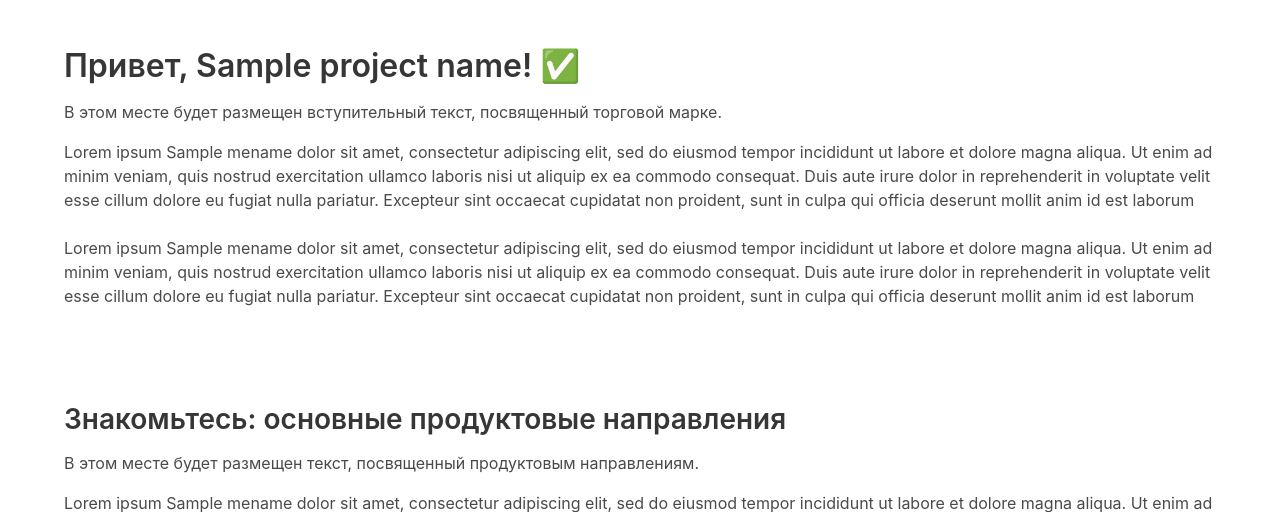
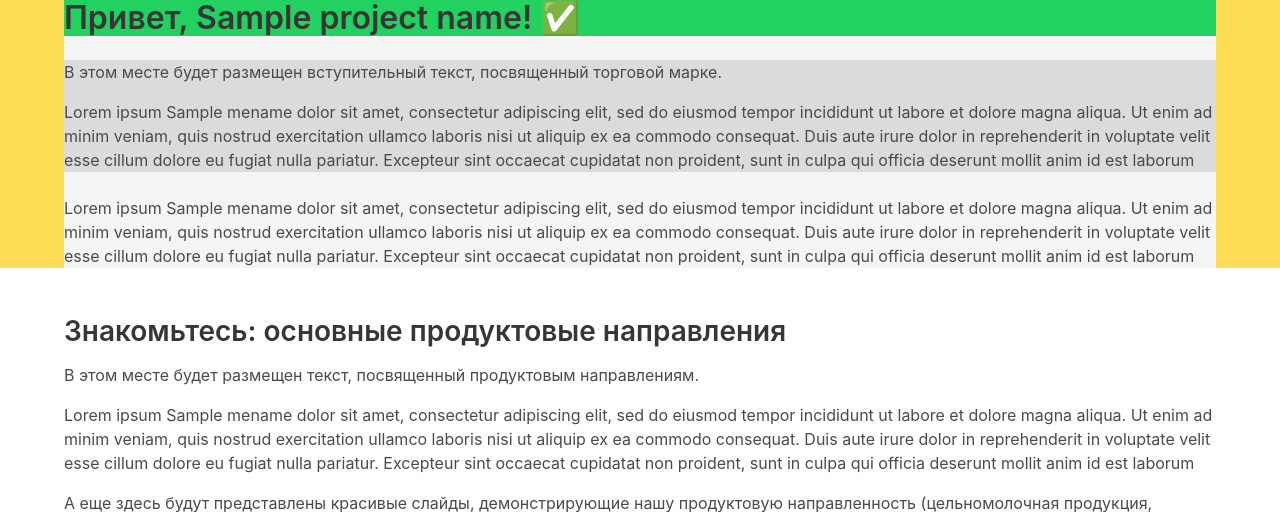
Before and after one commit to MooonRay/kizktm, a Symfony app: template templates/homepage/index.html.twig in a window 1280 px wide. Shown: the top 512 px of the page. Run offline with Twig, Linux system fonts and the light colour scheme; the template is opened without the code that fills it: most values are stand-ins (such as "Sample title", 1, 10 or a date in 2020); some libraries are stand-ins or nearby versions.

Commit message:
Creating homepage1

```diff
--- a/templates/homepage/index.html.twig
+++ b/templates/homepage/index.html.twig
@@ -3,10 +3,12 @@
 {% block title %}Hello Bulma!{% endblock %}
 {% block body %}
 
-<div class ="section">
-    <div class = "container">
-        <div class="content">
+<div section class ="hero has-background-warning">
+    <div class = "container has-background-light is-outlined">
+        <div class="content has-background-success">
             <h1>Привет, {{ project_name }}! ✅</h1>
+        </div>
+        <div class="content has-background-grey-lighter">
             <p>В этом месте будет размещен вступительный текст, посвященный торговой марке.</p>
             <p>Lorem ipsum {{ mename }} dolor sit amet, consectetur adipiscing elit, sed do eiusmod tempor incididunt ut labore et dolore magna aliqua. Ut enim ad minim veniam, quis nostrud exercitation ullamco laboris nisi ut aliquip ex ea commodo consequat. Duis aute irure dolor in reprehenderit in voluptate velit esse cillum dolore eu fugiat nulla pariatur. Excepteur sint occaecat cupidatat non proident, sunt in culpa qui officia deserunt mollit anim id est laborum</p>
         </div>
```
